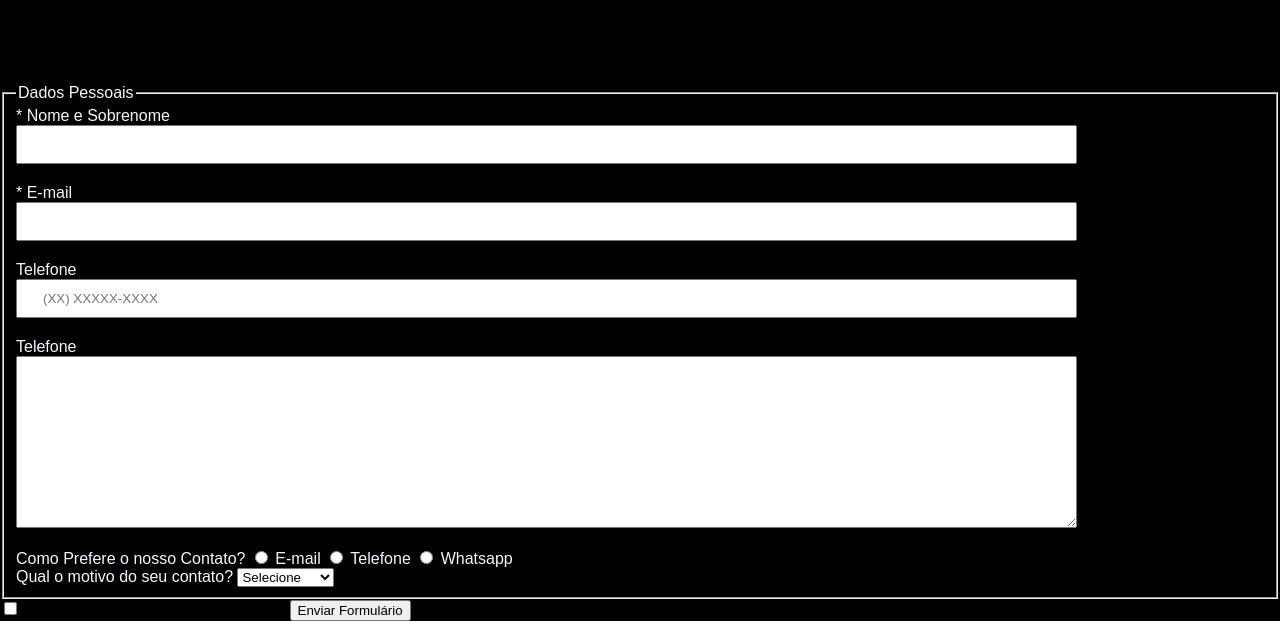
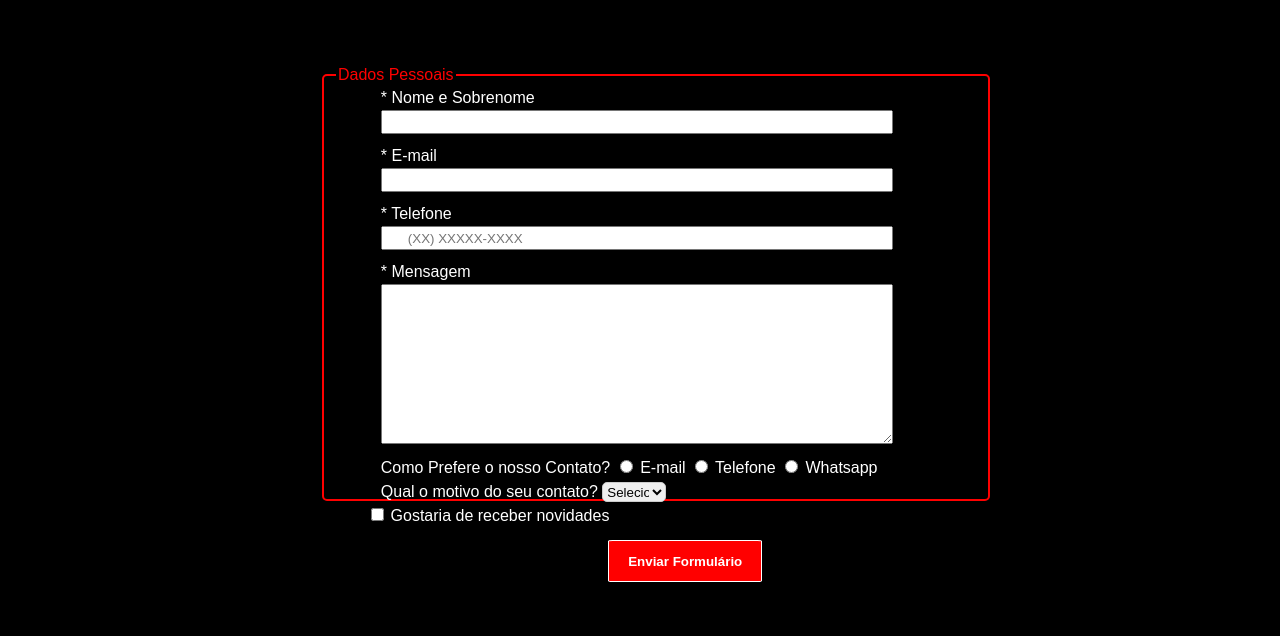
Before and after one commit to FeNadal/SPFC, a plain HTML site: page contato.html in a window 1280 px wide. Shown: the part 457-1094 px from the top of the page. Drawn offline with Linux system fonts and the light colour scheme.

Commit message:
Add files via upload

```diff
--- a/contato.html
+++ b/contato.html
@@ -23,10 +23,10 @@
             <section class="area-produto"><br>
                 <h1 class="titulo-spfc">❗ Contato ❗</h1>
                 <p class="texto">Retire suas dúvidas, faça suas reclamações ou elogio para o maior time do Brasil! Nós estaremos respondendo cada mensagem.</p>
-                <br><br><br>S
+                <br><br><br>
 
                 <form name="frmContato" method="get" action="mailto:teste@gmail.com" target="_blank">
-                    <fieldset class="texto-padrao">
+                    <fieldset class="texto-form">
                         <legend>Dados Pessoais</legend>
                         <label for="nomesobrenome">* Nome e Sobrenome</label>
                         <input type="text" id="nomesobrenome" name="" class="input-padrao" required>
@@ -34,11 +34,11 @@
                         <label for="email">* E-mail</label>
                         <input type="email" id="email" name="" class="input-padrao" required placeholder="">
 
-                        <label for="telefone">Telefone</label>
+                        <label for="telefone">* Telefone</label>
                         <input type="tel" id="telefone" name="" class="input-padrao" placeholder="(XX) XXXXX-XXXX">
 
-                        <label for="mensagem">Telefone</label>
-                        <textarea cols="70" rows="10" id="mensagem" class="input-padrao"></textarea>
+                        <label for="mensagem">* Mensagem</label>
+                        <textarea cols="70" rows="10" id="mensagem" class="input-mensagem"></textarea>
 
                         <label for="contato">Como Prefere o nosso Contato?
                             <input type="radio" value="radio-mail" name="Contato"> E-mail
@@ -60,9 +60,10 @@
 
                     </fieldset>
 
-                    <label><input type="checkbox" class="chk">Gostaria de receber essas novidades</label>
-
+                    <label><input type="checkbox" class="chk">Gostaria de receber novidades</label>
+                    <br>
                     <input type="submit" value="Enviar Formulário" class="enviar">
+                    <br><br><br><br>
                 </form>
             </section>
         </main>
--- a/estilo.css
+++ b/estilo.css
@@ -282,3 +282,59 @@ footer {
 .texto-padrao{
     color:aliceblue;
 }
+
+.texto-form {
+    border: 2px solid #ff0000;
+    border-radius: 5px;
+    width: 100%;
+    height: 52%;
+    font-size: 16px;
+    color: red;
+}
+
+form{
+   margin: 0 25% 0 25%;
+}
+
+.input-padrao{
+    width: 80%;
+    height: 5%;
+    margin: 0.5% 7% 2% 7%;
+    display: block; /* Garante que o elemento seja exibido como bloco */
+}
+
+.input-mensagem{
+    width: 80%;
+    height: 40%;
+    margin: 0.5% 7% 2% 7%;
+    display: block; /* Garante que o elemento seja exibido como bloco */
+}
+
+label{
+    margin: 0 7% 2% 7%;
+    color: white;
+}
+
+/* Estilos para o botão de envio */
+.enviar {
+    background-color: #ff0000; /* Vermelho do São Paulo FC */
+    color: #fff;
+    padding: 2% 3%;
+    margin: 2% 0 0 45%;
+    border: 1px solid white;
+    border-radius: 3%;
+    cursor: pointer;
+    font-weight: bold;
+}
+
+select {
+    width: 10%;
+    height: 5%;
+    border: 1px solid #ccc;
+    border-radius: 5px;
+    margin: 5px 0;
+}
+
+.chk{
+    margin: 1%
+}
```
